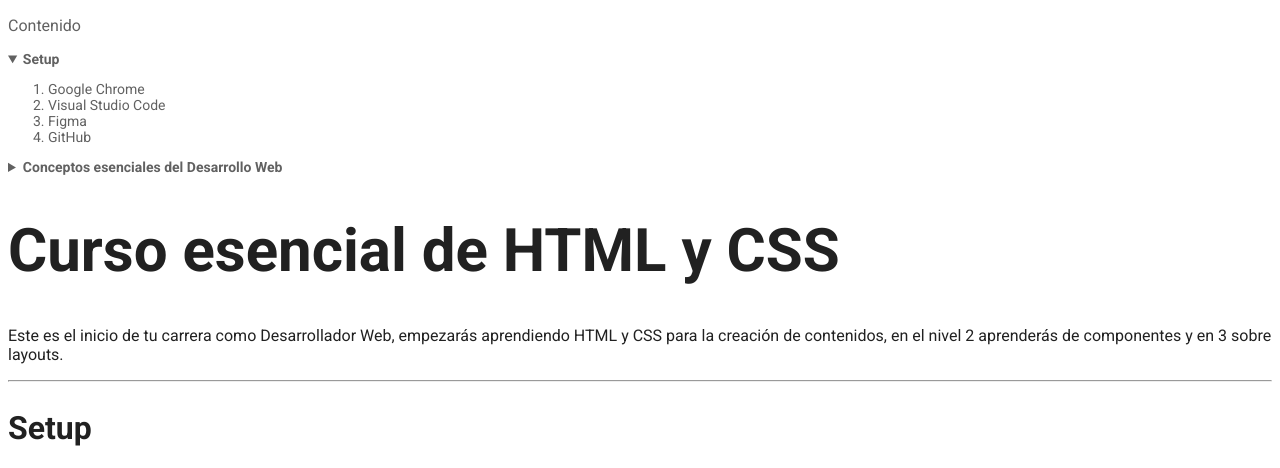
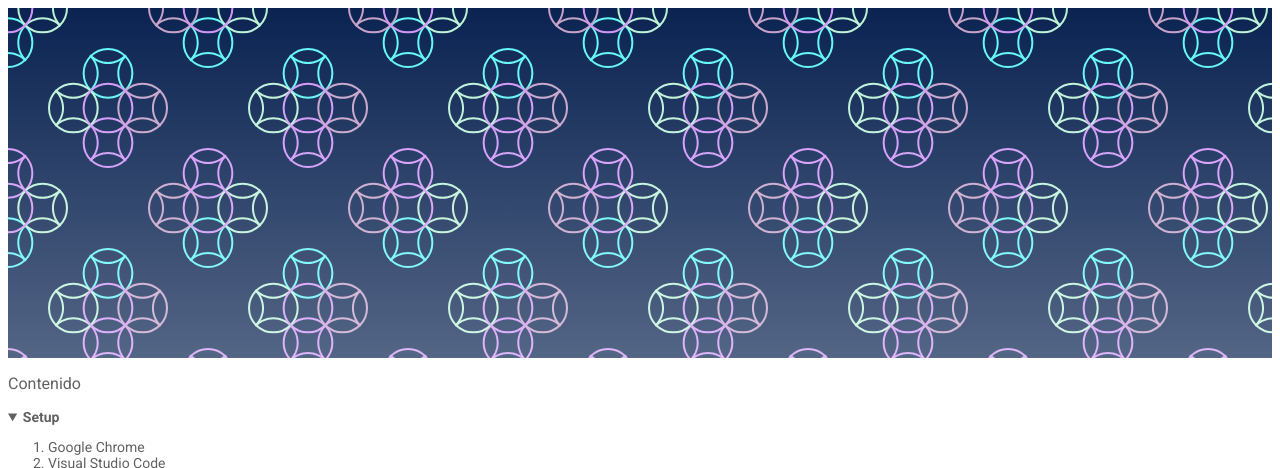
Before and after one commit to AldaMayorgaDev/Nemium, a plain HTML site: page index.html in a window 1280 px wide. Shown: the top 468 px of the page. Drawn offline with Linux system fonts and the light colour scheme.

Commit message:
Se agrega hero con patron y background-image con trasparencia

```diff
--- a/css/styles.css
+++ b/css/styles.css
@@ -5,6 +5,7 @@
     --gray30: #212121;
     --gray20: #212429;
     --gray10: #616161;
+    --yellow30: #FEC62E;
 
     /* --charter : charter; */
 }
@@ -47,3 +48,13 @@ h3{
 p{
     font-size: 1rem;
 }
+
+pre{
+    background-color: var(--yellow30)
+}
+
+.hero{
+    width: 100%;
+    height: 350px;
+    background-image: linear-gradient(to top, rgba(255, 255, 255, .3), transparent), url('../images/patron-1.svg');
+}
--- a/index.html
+++ b/index.html
@@ -11,6 +11,7 @@
     <title>Nemium</title>
   </head>
   <body>
+    <div class="hero"></div>
     <header>
         <p>
             Contenido
```
Also changed, not shown: images/patron-1.svg (added).
